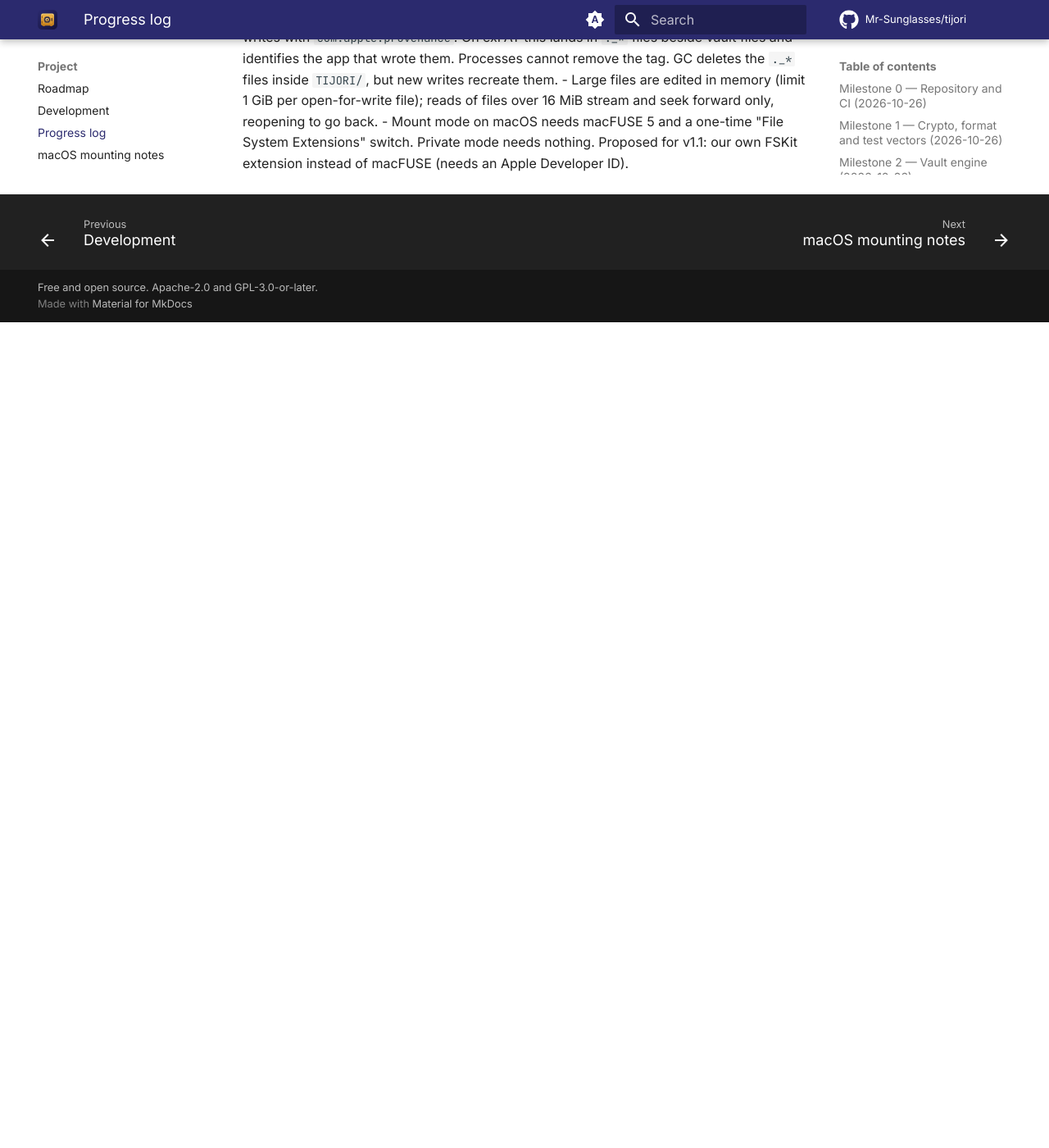
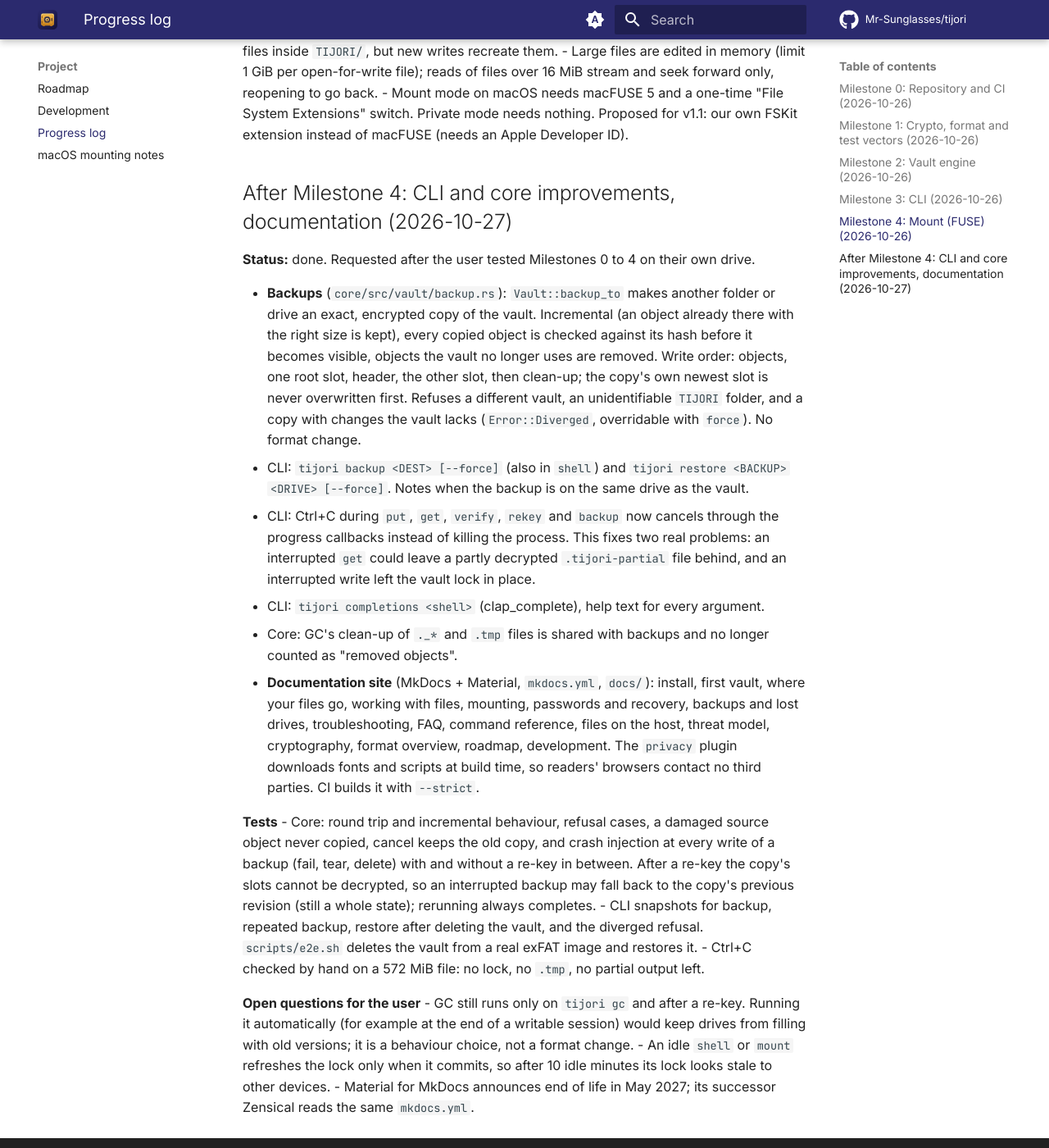
Before and after one commit to Mr-Sunglasses/tijori, an MkDocs documentation site: the page built from docs/progress.md, in a window 1280 px wide and 1400 px high, scrolled down 5384 px. Shown: the whole window at 82% size. Built offline with MkDocs 1.6.1 and Material for MkDocs 9.7.7, drawn with Linux system fonts in a browser that asks for light colours; plug-ins that fetch from the network failed and are left out; comment, search, counter and statistics services are not loaded; before the commit the page ends 5777 px from its top, so only the background shows below that; some of the changed text lies outside the part shown.

Commit message:
docs(progress): record backups, CLI improvements and the docs site

```diff
--- a/docs/progress.md
+++ b/docs/progress.md
@@ -1,6 +1,6 @@
 # Progress
 
-## Milestone 0 — Repository and CI (2026-10-26)
+## Milestone 0: Repository and CI (2026-10-26)
 
 **Status:** done. CI green on GitHub (private repo `Mr-Sunglasses/tijori`).
 
@@ -32,7 +32,7 @@
 - Frontend lint (`eslint`, `tsc`), `npm audit`, fuzz smoke, Android, e2e and
   vector-regeneration CI jobs are added together with their code (Plan §7).
 
-## Milestone 1 — Crypto, format and test vectors (2026-10-26)
+## Milestone 1: Crypto, format and test vectors (2026-10-26)
 
 **Status:** done.
 
@@ -56,7 +56,7 @@
 **Acceptance**
 - Every vector passes, including all negative cases with the exact class.
   `dryoc` matches libsodium for every primitive.
-- Property tests: object round trips for random sizes 0–1 MiB plus every chunk
+- Property tests: object round trips for random sizes from 0 to 1 MiB plus every chunk
   boundary (0, 1, 65 527 … 131 073); Padmé ≤ 11.7% overhead, monotonic,
   idempotent; CBOR encode/decode round trip; decoder never panics.
 - Each fuzz target ran 10 minutes locally (≈ 29 million runs in total), no crashes.
@@ -78,7 +78,7 @@
 - Empty keyslots are recognised by `slot_type = 0` alone; their other bytes
   are covered by the header MAC rather than rejected while parsing.
 
-## Milestone 2 — Vault engine (2026-10-26)
+## Milestone 2: Vault engine (2026-10-26)
 
 **Status:** done.
 
@@ -130,7 +130,7 @@
   `zbus`), reached only through `keyring`'s Linux Secret Service store. Not
   vulnerabilities; revisit when `keyring` updates.
 
-## Milestone 3 — CLI (2026-10-26)
+## Milestone 3: CLI (2026-10-26)
 
 **Status:** done, except the optional `tijori format` (not implemented, see below).
 
@@ -173,7 +173,7 @@ deletes `._*` files inside `TIJORI/`.
 - `keyslot add --recovery` keeps the plan's name; the global "unlock with the
   recovery phrase" flag is therefore `--with-recovery`.
 
-## Milestone 4 — Mount (FUSE) (2026-10-26)
+## Milestone 4: Mount (FUSE) (2026-10-26)
 
 **Status:** done. Backend decision: macFUSE 5 with its FSKit backend on macOS
 (see `docs/macos-fuse.md`), `fuser` on Linux.
@@ -238,3 +238,60 @@ deletes `._*` files inside `TIJORI/`.
 - Mount mode on macOS needs macFUSE 5 and a one-time "File System Extensions"
   switch. Private mode needs nothing. Proposed for v1.1: our own FSKit
   extension instead of macFUSE (needs an Apple Developer ID).
+
+## After Milestone 4: CLI and core improvements, documentation (2026-10-27)
+
+**Status:** done. Requested after the user tested Milestones 0 to 4 on their
+own drive.
+
+- **Backups** (`core/src/vault/backup.rs`): `Vault::backup_to` makes another
+  folder or drive an exact, encrypted copy of the vault. Incremental (an
+  object already there with the right size is kept), every copied object is
+  checked against its hash before it becomes visible, objects the vault no
+  longer uses are removed. Write order: objects, one root slot, header,
+  the other slot, then clean-up; the copy's own newest slot is never
+  overwritten first. Refuses a different vault, an unidentifiable `TIJORI`
+  folder, and a copy with changes the vault lacks (`Error::Diverged`,
+  overridable with `force`). No format change.
+- CLI: `tijori backup <DEST> [--force]` (also in `shell`) and
+  `tijori restore <BACKUP> <DRIVE> [--force]`. Notes when the backup is on
+  the same drive as the vault.
+- CLI: Ctrl+C during `put`, `get`, `verify`, `rekey` and `backup` now
+  cancels through the progress callbacks instead of killing the process. This
+  fixes two real problems: an interrupted `get` could leave a partly
+  decrypted `.tijori-partial` file behind, and an interrupted write left the
+  vault lock in place.
+- CLI: `tijori completions <shell>` (clap_complete), help text for every
+  argument.
+- Core: GC's clean-up of `._*` and `.tmp` files is shared with backups and no
+  longer counted as "removed objects".
+- **Documentation site** (MkDocs + Material, `mkdocs.yml`, `docs/`): install,
+  first vault, where your files go, working with files, mounting,
+  passwords and recovery, backups and lost drives, troubleshooting, FAQ,
+  command reference, files on the host, threat model, cryptography, format
+  overview, roadmap, development. The `privacy` plugin downloads fonts and
+  scripts at build time, so readers' browsers contact no third parties.
+  CI builds it with `--strict`.
+
+**Tests**
+- Core: round trip and incremental behaviour, refusal cases, a damaged
+  source object never copied, cancel keeps the old copy, and crash injection
+  at every write of a backup (fail, tear, delete) with and without a re-key
+  in between. After a re-key the copy's slots cannot be decrypted, so an
+  interrupted backup may fall back to the copy's previous revision (still a
+  whole state); rerunning always completes.
+- CLI snapshots for backup, repeated backup, restore after deleting the
+  vault, and the diverged refusal. `scripts/e2e.sh` deletes the vault from a
+  real exFAT image and restores it.
+- Ctrl+C checked by hand on a 572 MiB file: no lock, no `.tmp`, no partial
+  output left.
+
+**Open questions for the user**
+- GC still runs only on `tijori gc` and after a re-key. Running it
+  automatically (for example at the end of a writable session) would keep
+  drives from filling with old versions; it is a behaviour choice, not a
+  format change.
+- An idle `shell` or `mount` refreshes the lock only when it commits, so after
+  10 idle minutes its lock looks stale to other devices.
+- Material for MkDocs announces end of life in May 2027; its successor
+  Zensical reads the same `mkdocs.yml`.
```
